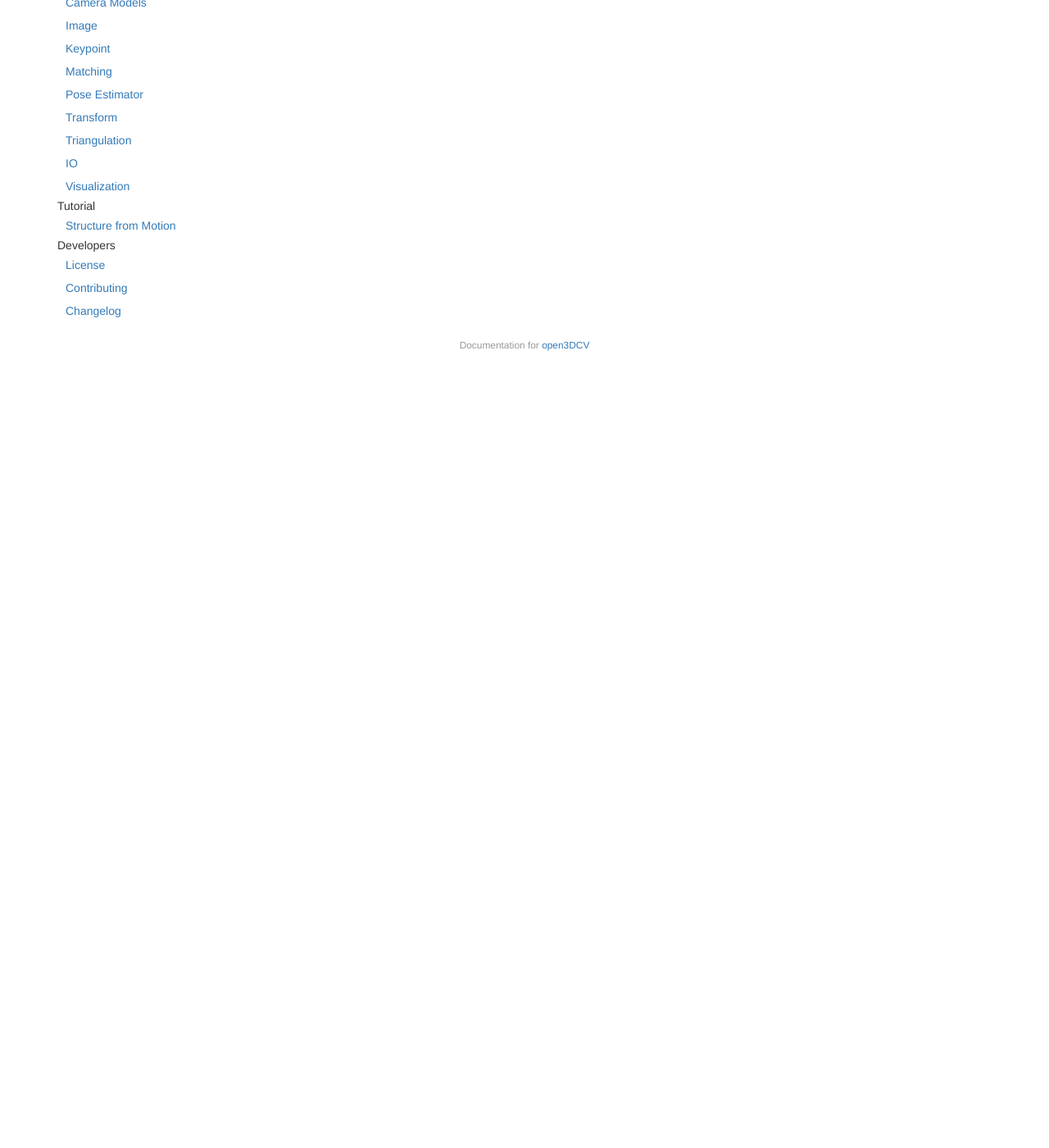
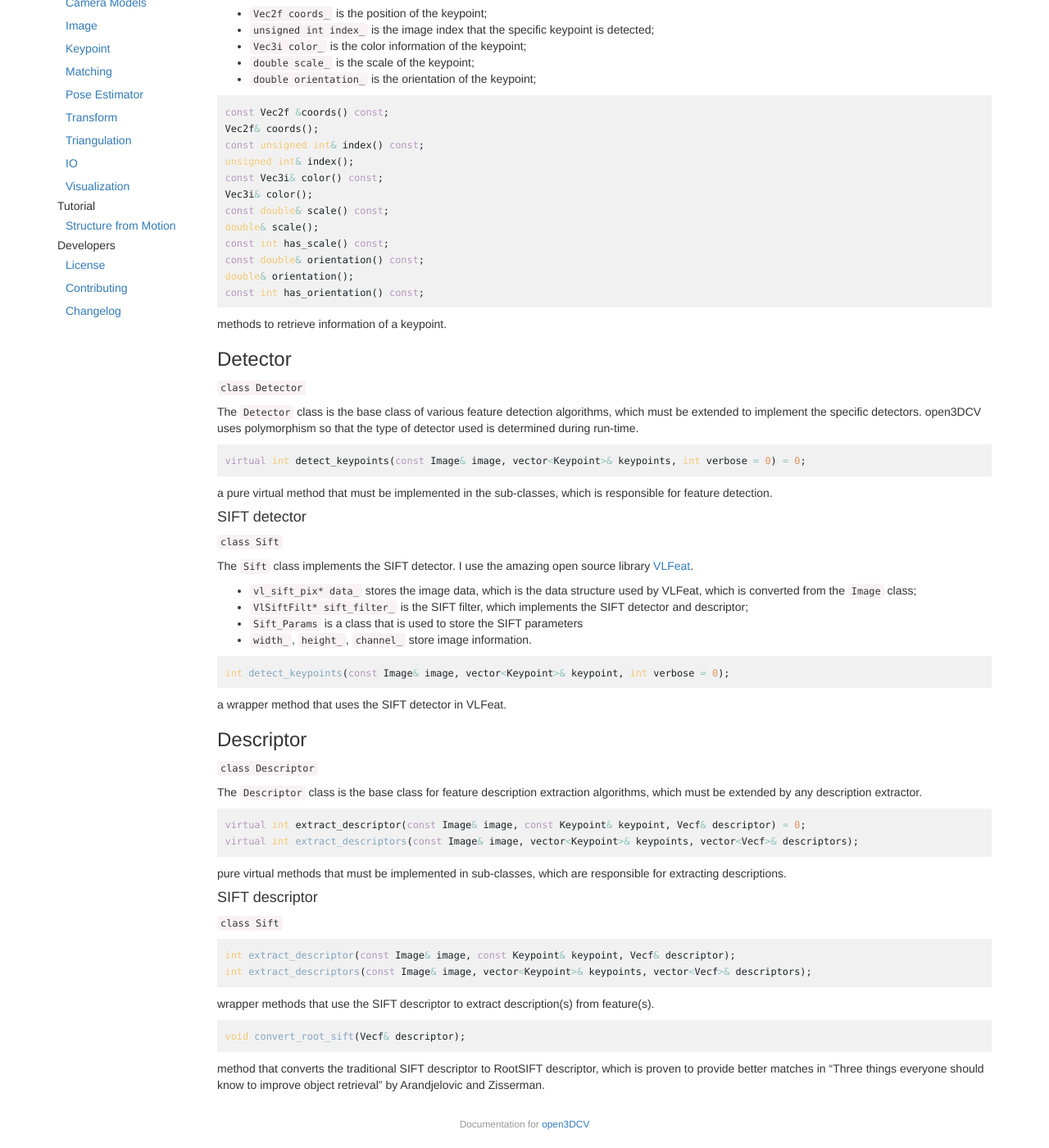
Before and after one commit to imkaywu/open3DCV, a Jekyll site: the page built from docs/_posts/2017-09-28-keypoint.md, in a window 1280 px wide and 1400 px high, scrolled down 224 px. Shown: the whole window at 82% size. Built offline with Jekyll 4.4.1, drawn with Linux system fonts in a browser that asks for light colours; before the commit the page ends 900 px from its top, so only the background shows below that; some of the changed text lies outside the part shown.

Commit message:
update doc: keypoint

````diff
--- a/docs/_posts/2017-09-28-keypoint.md
+++ b/docs/_posts/2017-09-28-keypoint.md
@@ -6,4 +6,79 @@ date: 2017-09-28 11:05:20
 order: 3
 ---
 
-documentation to be come...
+### Keypoint
+`class Keypoint`
+
+The `Keypoint` class is the base class that stores various information of a keypoint, which includes
+* `Vec2f coords_` is the position of the keypoint;
+* `unsigned int index_` is the image index that the specific keypoint is detected;
+* `Vec3i color_` is the color information of the keypoint;
+* `double scale_` is the scale of the keypoint;
+* `double orientation_` is the orientation of the keypoint;
+
+```cpp
+const Vec2f &coords() const;
+Vec2f& coords();
+const unsigned int& index() const;
+unsigned int& index();
+const Vec3i& color() const;
+Vec3i& color();
+const double& scale() const;
+double& scale();
+const int has_scale() const;
+const double& orientation() const;
+double& orientation();
+const int has_orientation() const;
+```
+methods to retrieve information of a keypoint.
+
+### Detector
+`class Detector`
+
+The `Detector` class is the base class of various feature detection algorithms, which must be extended to implement the specific detectors. open3DCV uses polymorphism so that the type of detector used is determined during run-time.
+
+```cpp
+virtual int detect_keypoints(const Image& image, vector<Keypoint>& keypoints, int verbose = 0) = 0;
+```
+a pure virtual method that must be implemented in the sub-classes, which is responsible for feature detection.
+
+#### SIFT detector
+`class Sift`
+
+The `Sift` class implements the SIFT detector. I use the amazing open source library [VLFeat](http://www.vlfeat.org).
+
+* `vl_sift_pix* data_` stores the image data, which is the data structure used by VLFeat, which is converted from the `Image` class;
+* `VlSiftFilt* sift_filter_` is the SIFT filter, which implements the SIFT detector and descriptor;
+* `Sift_Params` is a class that is used to store the SIFT parameters
+* `width_`, `height_`, `channel_` store image information.
+
+```cpp
+int detect_keypoints(const Image& image, vector<Keypoint>& keypoint, int verbose = 0);
+```
+a wrapper method that uses the SIFT detector in VLFeat.
+
+
+### Descriptor
+`class Descriptor`
+
+The `Descriptor` class is the base class for feature description extraction algorithms, which must be extended by any description extractor.
+
+```cpp
+virtual int extract_descriptor(const Image& image, const Keypoint& keypoint, Vecf& descriptor) = 0;
+virtual int extract_descriptors(const Image& image, vector<Keypoint>& keypoints, vector<Vecf>& descriptors);
+```
+pure virtual methods that must be implemented in sub-classes, which are responsible for extracting descriptions.
+
+#### SIFT descriptor
+`class Sift`
+
+```cpp
+int extract_descriptor(const Image& image, const Keypoint& keypoint, Vecf& descriptor);
+int extract_descriptors(const Image& image, vector<Keypoint>& keypoints, vector<Vecf>& descriptors);
+```
+wrapper methods that use the SIFT descriptor to extract description(s) from feature(s).
+
+```cpp
+void convert_root_sift(Vecf& descriptor);
+```
+method that converts the traditional SIFT descriptor to RootSIFT descriptor, which is proven to provide better matches in "Three things everyone should know to improve object retrieval" by Arandjelovic and Zisserman.
````
Also changed, not shown: docs/_posts/2017-09-28-image.md (+1 -1 lines).
